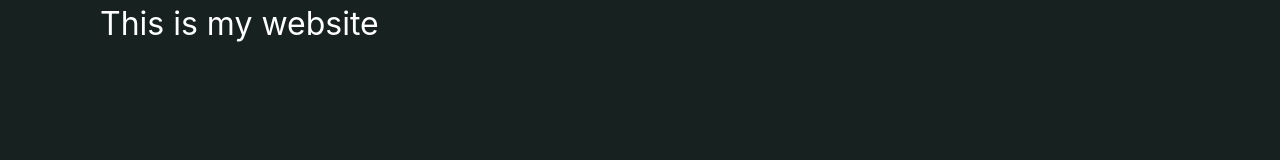
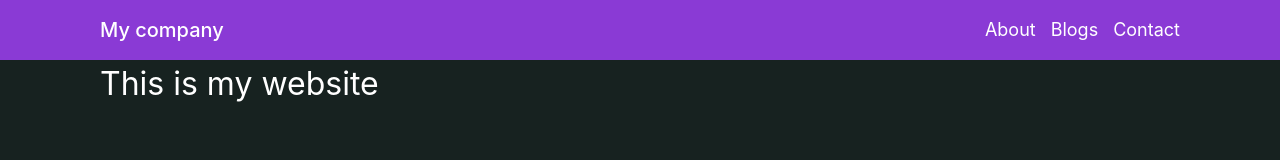
Before and after one commit to Ferguson-09/html-basics, a plain HTML site: page index.html in a window 1280 px wide. Drawn offline with Linux system fonts and the light colour scheme.

Commit message:
Header styles added

```diff
--- a/assets/styles/style.css
+++ b/assets/styles/style.css
@@ -14,3 +14,36 @@ body {
 .container p {
     font-size: 32px;
 }
+
+.flex {
+    display: flex;
+}
+
+.space-between {
+    justify-content: space-between;
+}
+
+header {
+    background-color: rgb(138, 58, 213);
+    height: 60px;
+    line-height: 60px;
+}
+
+h1{
+    font-size: 20px;
+    font-weight: 500;
+}
+
+ul.flex {
+    gap: 15px;
+}
+
+.flex li {
+    list-style: none;
+    font-size: 18px;
+    gap: 15px;
+}
+
+main {
+    padding-top: 60px ;
+}
--- a/index.html
+++ b/index.html
@@ -6,9 +6,21 @@
         <meta name="author" content="Ferguson Zibiri">
         <meta name="description" content="My first web page">
         <meta name="keywords" content="html, css, web, web development, javascript">
-        <link rel="stylesheet" href="./assets/styles/style.css">
+        <link rel="stylesheet" href="./assets/styles/style.css" media="all">
     </head>
     <body>
+        <header>
+            <div class="container flex space-between">
+                <h1>My company</h1>
+                <nav>
+                    <ul class="flex">
+                        <li>About</li>
+                        <li>Blogs</li>
+                        <li>Contact</li>
+                    </ul>
+                </nav>
+            </div>
+        </header>
         <div class="container">
             <p>This is my website</p>
         </div>
```
